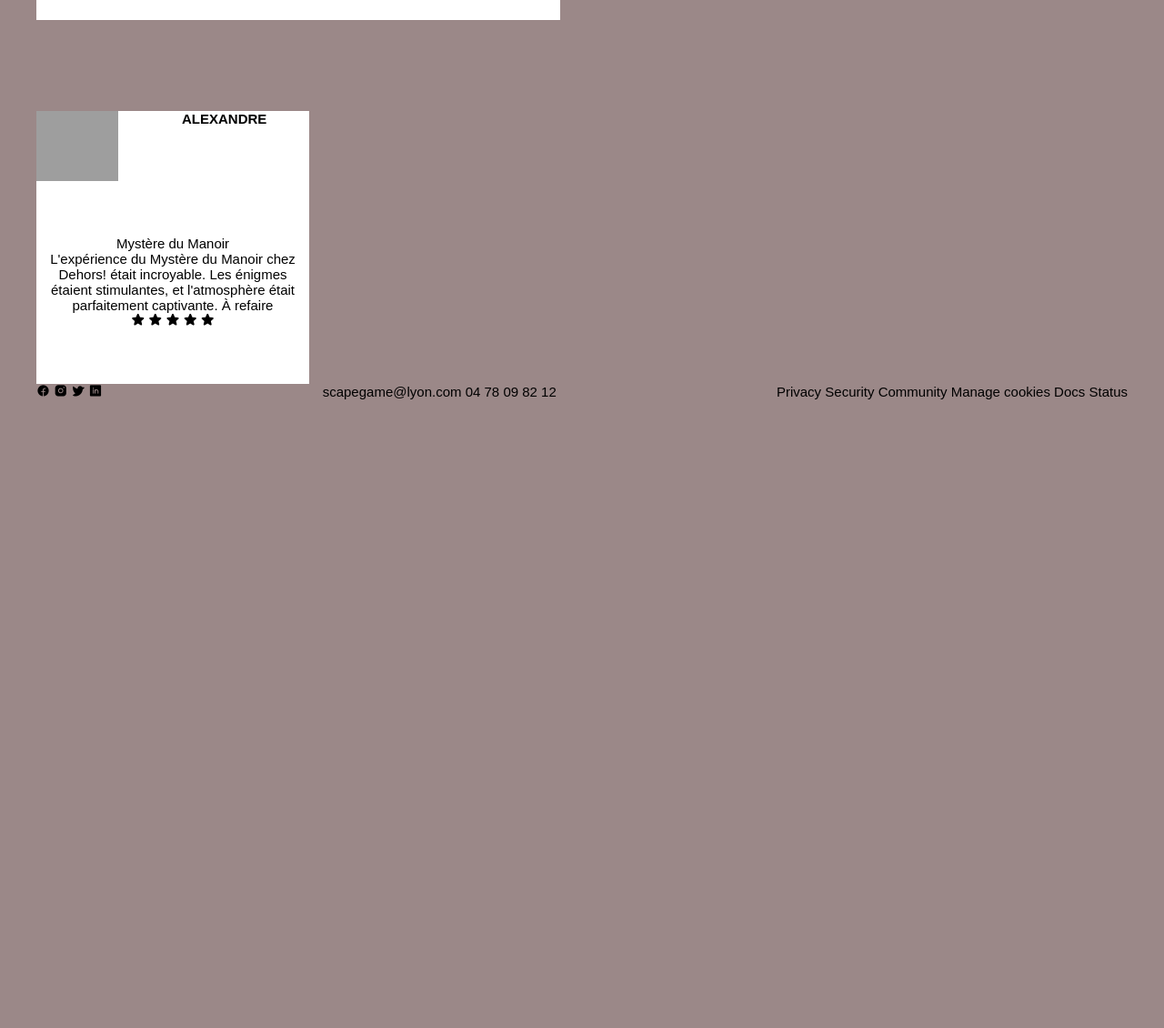
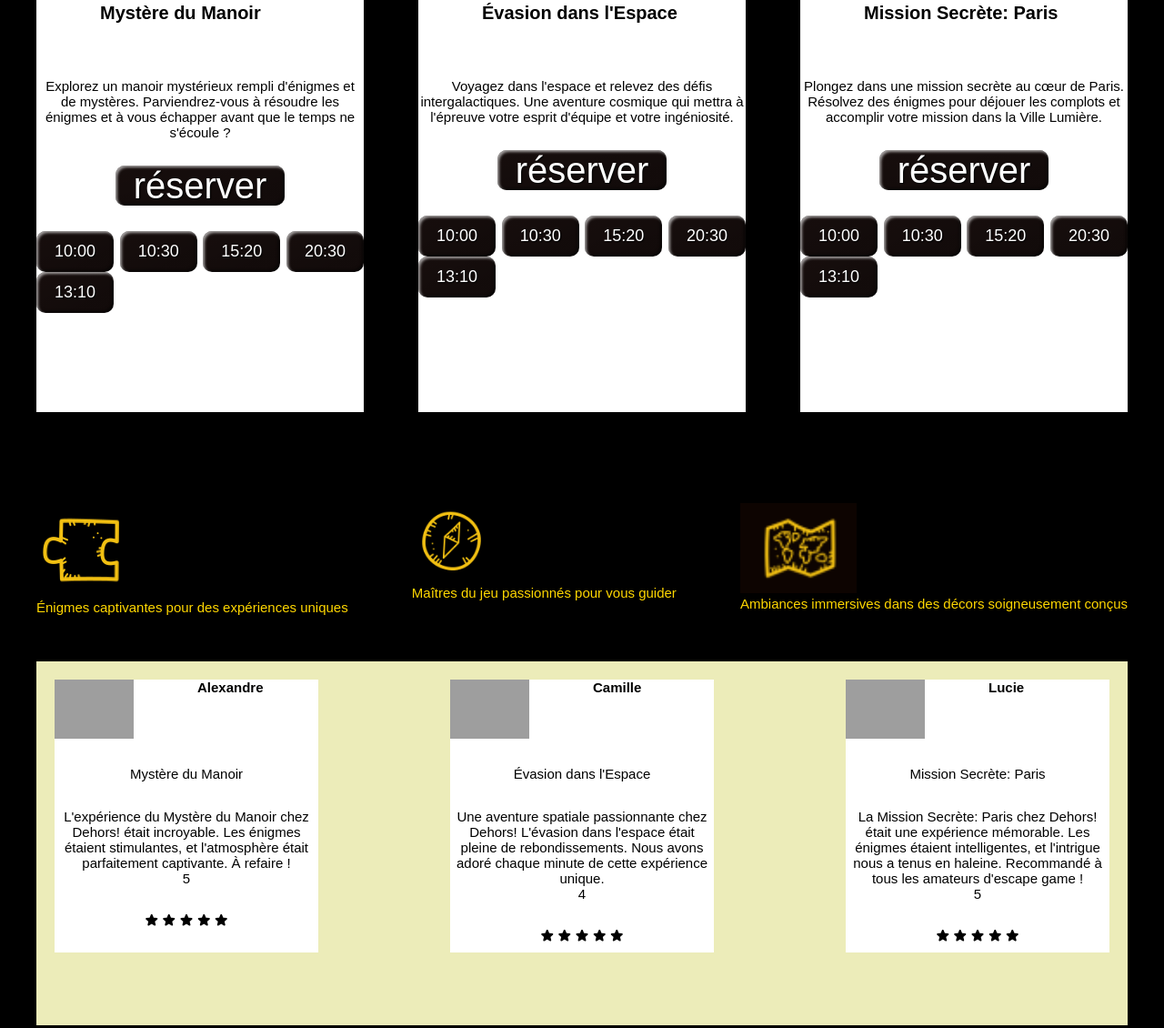
Before and after one commit to hisseinahamat91-web/eval-js, a plain HTML site: page index.html in a window 1280 px wide. Shown: the part 1569-2699 px from the top of the page at 91% size. Before the commit the page ends 2008 px from the top, so only its background shows below. Drawn offline with nearby package versions, Linux system fonts and the light colour scheme; no server answers; grey boxes are pictures that could not be loaded.

Commit message:
comite-final

```diff
--- a/game.json
+++ b/game.json
@@ -11,36 +11,36 @@
     {
       "nom": "Mystère du Manoir",
       "description": "Explorez un manoir mystérieux rempli d'énigmes et de mystères. Parviendrez-vous à résoudre les énigmes et à vous échapper avant que le temps ne s'écoule ?",
-      "image-url": "https://js-dynamic-portfolio-data-makerslab-emlyon-cdweb-8f83155c64a0cc.gitlab.io/images/escape-game/mystere-du-manoir.webp"
+      "imageUrl": "https://js-dynamic-portfolio-data-makerslab-emlyon-cdweb-8f83155c64a0cc.gitlab.io/images/escape-game/mystere-du-manoir.webp"
     },
     {
       "nom": "Évasion dans l'Espace",
       "description": "Voyagez dans l'espace et relevez des défis intergalactiques. Une aventure cosmique qui mettra à l'épreuve votre esprit d'équipe et votre ingéniosité.",
-      "image-url": "https://js-dynamic-portfolio-data-makerslab-emlyon-cdweb-8f83155c64a0cc.gitlab.io/images/escape-game/evasion-dans-l-espace.webp"
+      "imageUrl": "https://js-dynamic-portfolio-data-makerslab-emlyon-cdweb-8f83155c64a0cc.gitlab.io/images/escape-game/evasion-dans-l-espace.webp"
     },
     {
       "nom": "Mission Secrète: Paris",
       "description": "Plongez dans une mission secrète au cœur de Paris. Résolvez des énigmes pour déjouer les complots et accomplir votre mission dans la Ville Lumière.",
-      "image-url": "https://js-dynamic-portfolio-data-makerslab-emlyon-cdweb-8f83155c64a0cc.gitlab.io/images/escape-game/mission-secrete-paris.webp"
+      "imageUrl": "https://js-dynamic-portfolio-data-makerslab-emlyon-cdweb-8f83155c64a0cc.gitlab.io/images/escape-game/mission-secrete-paris.webp"
     }
   ],
   "temoignages": [
     {
-      "img-url": "https://upload.wikimedia.org/wikipedia/commons/thumb/f/f1/Nadar_-_Alexander_Dumas_p%C3%A8re_%281802-1870%29_-_Google_Art_Project_2.jpg/250px-Nadar_-_Alexander_Dumas_p%C3%A8re_%281802-1870%29_-_Google_Art_Project_2.jpg",
+      "imageUrl": "https://encrypted-tbn0.gstatic.com/images?q=tbn:ANd9GcRfBej0aU4KrC8HhZUMjz9oafIXy4VyEdnvig&s",
       "prenom": "Alexandre",
       "typeExperience": "Mystère du Manoir",
       "commentaire": "L'expérience du Mystère du Manoir chez Dehors! était incroyable. Les énigmes étaient stimulantes, et l'atmosphère était parfaitement captivante. À refaire !",
       "note": 5
     },
     {
-      "img-url":"https://www.radiofrance.fr/pikapi/images/28f58208-6840-46f5-9b3a-5ae795cdd29c/1200x680?webp=false",
+      "imageUrl":"https://www.radiofrance.fr/pikapi/images/28f58208-6840-46f5-9b3a-5ae795cdd29c/1200x680?webp=false",
       "prenom": "Camille",
       "typeExperience": "Évasion dans l'Espace",
       "commentaire": "Une aventure spatiale passionnante chez Dehors! L'évasion dans l'espace était pleine de rebondissements. Nous avons adoré chaque minute de cette expérience unique.",
       "note": 4
     },
     {
-      "img-url":"https://helloplanet.tv/wp-content/uploads/2021/04/LucieLucas-ITW_visuel7.jpg",
+      "imageUrl":"https://helloplanet.tv/wp-content/uploads/2021/04/LucieLucas-ITW_visuel7.jpg",
       "prenom": "Lucie",
       "typeExperience": "Mission Secrète: Paris",
       "commentaire": "La Mission Secrète: Paris chez Dehors! était une expérience mémorable. Les énigmes étaient intelligentes, et l'intrigue nous a tenus en haleine. Recommandé à tous les amateurs d'escape game !",
--- a/index.html
+++ b/index.html
@@ -11,13 +11,16 @@
         href="https://cdn.jsdelivr.net/npm/@phosphor-icons/web@2.1.1/src/regular/style.css" />
     <link rel="stylesheet" type="text/css"
         href="https://cdn.jsdelivr.net/npm/@phosphor-icons/web@2.1.1/src/fill/style.css" />
+    <link rel="preconnect" href="https://fonts.googleapis.com">
+    <link rel="preconnect" href="https://fonts.gstatic.com" crossorigin>
+    <link href="https://fonts.googleapis.com/css2?family=Teko:wght@300..700&display=swap" rel="stylesheet">
 </head>
 <header>
-    <nav>
+    <nav >
         <ul class="flex space-between container ">
             <li> <a class="styled" href="">MENU</a></li>
 
-            <a href=""><img class="w-40" src="logo-escape-1.png" alt=""></a>
+            <a href=""><img class="w-30 ml-200" src="image.png" alt=""></a>
 
             <li><a class="styled" href="">réserver</a></li>
 
@@ -27,15 +30,17 @@
 
 
 <body>
-    <main class="">
+    <main>
 
-        <section class="img-banniere mb-10 "><!-- section hero -->
-            <div class="mt">
+        <section class="img-banniere align-center "><!-- section hero -->
+            <div>
 
 
                 <div class="">
-                    <H1 class="texte mb-10 fz-30">Dehors! - Escape Game Paris</H1>
-                    <p class="texte mb-10 fz-30">Découvrez l'aventure ultime avec Dehors!, votre destination d'escape game à Paris
+                    <H1 class="texte mb-60  teko-uniquifier">Dehors! - Escape Game Paris</H1>
+                    <p class="texte mb-60 roboto-uniquifier font-size">Découvrez l'aventure ultime avec Dehors!, votre
+                        destination d'escape
+                        game à Paris
                     </p>
                     <a class="styled" href="">Réservez votre aventure</a>
                 </div>
@@ -50,54 +55,73 @@
 
         </section>
 
-        <section class="container pb-100"> <!-- game -->
-            <div class="card "><!-- div prencipal -->
-                <div class="mb-10">
-                    <div class="flex"><!-- div-img -->
 
-                        <img class="w-40"
-                            src="https://js-dynamic-portfolio-data-makerslab-emlyon-cdweb-8f83155c64a0cc.gitlab.io/images/escape-game/mystere-du-manoir.webp"
-                            alt="">
-                        <h2 class="pl-70 fz-20">Mystère du Manoir</h2>
+        <!-- SECTION DES ACTIVITES -->
+        <section id="sectionActivites" class="container pb-100 flex space-between mt-300"> <!-- game -->
 
-                    </div>
+        </section>
+
+        <section id="sectionavantage">
+
+            <div class="flex  space-between container texte-align bg-black">
+
+
+
+                <div> <!-- valeur ajouter 1 -->
+                    <img class="w-30" src="image copy.png" alt="">
+                    <p class="bg-gold">Énigmes captivantes pour des expériences uniques</p>
+
                 </div>
-                <p class="fz-10">Explorez un manoir mystérieux rempli d'énigmes et de mystères. Parviendrez-vous à
-                    résoudre les
-                    énigmes et à vous échapper avant que le temps ne s'écoule ?
-                </p>
 
-                <a class="styled mb-10 " href="">réserver</a>
+                <div>
+                    <img class="w-30" src="image copy 2.png" alt="">
+                    <p class="bg-gold">Maîtres du jeu passionnés pour vous guider</p>
 
-                <div class="flex space-between "><!-- div horaire -->
-                    <a class="styled-horaire" href="">10:00</a>
-                    <a class="styled-horaire" href="">10:30</a>
-                    <a class="styled-horaire" href="">15:20</a>
-                    <a class="styled-horaire" href="">20:30</a>
-                    <a class="styled-horaire" href="">13:10</a>
-
+                </div>
+                <div>
+                    <img class="w-30" src="Capture d'écran 2025-12-17 152330.png" alt="">
+                    <p class="bg-gold">Ambiances immersives dans des décors soigneusement conçus</p>
 
                 </div>
 
             </div>
+
+
+
+
+
         </section>
-        <section class="container"><!-- temoignage -->
 
-            <div class="pb-100 mb card-temoignage">
-                <div class="flex mb-10">
-                    <img class="w-30"
+
+        <section id="sectiontemoignages" class="container flex space-between bg-bege"><!-- temoignage
+
+            <div class="pb-100 mb-60 card-temoignage flex space-arounde w-30 ">
+
+
+
+                <div class="flex mb-60 ">
+
+
+
+                    <img class="w-20"
                         src="https://upload.wikimedia.org/wikipedia/commons/thumb/f/f1/Nadar_-_Alexander_Dumas_p%C3%A8re_%281802-1870%29_-_Google_Art_Project_2.jpg/250px-Nadar_-_Alexander_Dumas_p%C3%A8re_%281802-1870%29_-_Google_Art_Project_2.jpg"
                         alt="">
-                    <h4 class="pl-70 mb-10">ALEXANDRE</h4>
+
+                    <h4 class="pl-70 mb-60">ALEXANDRE</h4>
 
                 </div>
-                <DIV class="">
+
+
+
+                <div >
                     <p>Mystère du Manoir</p>
-                    <p>L'expérience du Mystère du Manoir chez Dehors! était incroyable. Les énigmes étaient stimulantes,
+                    <p>L'expérience du Mystère du Manoir chez Dehors! était incroyable. Les énigmes étaient
+                        stimulantes,
                         et
                         l'atmosphère était parfaitement captivante. À refaire</p>
-                </DIV>
-                <div class="mb-10"><!-- div etoile -->
+                    <p>5</p>
+                </div>
+                <div class="mb-60">
                     <i class="ph-fill ph-star"></i>
                     <i class="ph-fill ph-star"></i>
                     <i class="ph-fill ph-star"></i>
@@ -108,44 +132,29 @@
 
 
             </div>
-
+-->
 
         </section>
 
 
     </main>
 
-    <footer>
+    <footer class="pb-100 pt ">
 
-        <div class="container flex space-between"> <!-- div pour les tois autre div -->
+        <div class="container flex space-between "> <!-- div pour les tois autre div -->
             <div><!-- div1 -->
 
-                <a href=""><i class="ph-fill ph-facebook-logo"></i></a>
-                <a href=""><i class="ph-fill ph-instagram-logo"></i></a>
-                <a href=""><i class="ph-fill ph-twitter-logo"></i></a>
-                <a href=""><i class="ph-fill ph-linkedin-logo"></i></a>
+                <h4 class="bg-gold mb-30">Horaires d’ouverture </h4>
+                <p class="bg-gold mb-30">du mardi au jeudi : de 10h à 12h30 et de 13h30 à 21h</p>
+                <p class="bg-gold">le vendredi et le samedi : de 10h à 23 h non stop ! </p>
             </div>
-            <div><!-- div contacte -->
-                <a href="">scapegame@lyon.com</a>
-                <a href="">04 78 09 82 12</a>
-            </div>
-
-
 
             <div>
 
-                <a href="">Privacy</a>
 
-                <a href="">Security</a>
-
-                <a href="">Community</a>
-
-                <a href="">Manage cookies</a>
-
-                <a href="">Docs</a>
-
-                <a href="">Status</a>
-
+                <h4 class="bg-gold mb-30">Dehors! Escape Game Paris</h4>
+                <a class="bg-gold" href="">scapegame@lyon.com</a>
+                <a class="bg-gold" href="">04 78 09 82 12</a>
 
             </div>
 
--- a/script.js
+++ b/script.js
@@ -1,5 +1,165 @@
-fetch("escape-game.json")
+fetch("game.json")
     .then(rep => rep.json())
-    .then()
+    .then(game => {
 
-console.log(game.json)
+        // ici j'ai accces a data, ma donnée
+        console.log(game)
+        //afficherpartie(game)
+
+        console.log(game.nomCommercial)
+        console.log(game.avantagesClients)
+
+
+        afficherMissions(game)
+        afficheravantage(game)
+        affichertemoignages(game)
+    })
+
+
+// les cartes des missions
+//role : afficher les cartes des missions dans mon html
+//parametre : données
+//return : rien car elel affiche
+
+function afficherMissions(donnee) {
+
+    //chercher les activites 1 par 1
+    donnee.activites.forEach(activite => {
+
+        let nom = activite.nom
+        let image = activite.imageUrl
+        let description = activite.description
+
+        console.log(nom, description, image)
+
+        //créer une carte avec l'activités récupérer
+
+        document.getElementById("sectionActivites").innerHTML +=
+
+            `
+            <div  class="card-activite "><!-- div carte -->
+                <div class="mb-10">
+                    <div class="flex space-arounde"><!-- div-img -->
+
+                        <img class="w-100 mb-30"
+                            src="${image}"
+                            alt="">
+                        <h2 class="pl-70 mb-60 fz-20">${nom}</h2>
+
+                    </div>
+                </div>
+                <p class="fz-10">${description}
+                </p>
+
+                <a class="styled mb-10 " href="">réserver</a>
+
+                <div class="flex space-between "><!-- div horaire -->
+                    <a class="styled-horaire" href="">10:00</a>
+                    <a class="styled-horaire" href="">10:30</a>
+                    <a class="styled-horaire" href="">15:20</a>
+                    <a class="styled-horaire" href="">20:30</a>
+                    <a class="styled-horaire" href="">13:10</a>
+
+
+                </div>
+
+            </div>
+
+    `
+    });
+
+
+
+
+    //envoi dans la sectionActivites
+}
+
+
+
+
+//les cartes des avantages
+//role:afficher les cartes des avantages dans mon html
+//return:rien car elle affiche
+function afficheravantage(donnee) {
+
+    donnee.avantagesClients.forEach(avantage => {
+
+
+        document.getElementById("sectionavantage").innerHTML +=
+
+            `
+
+
+      <div class=" mb-10">
+                    <p> ${avantage} </p>
+
+
+
+                </div>
+
+
+      `
+
+
+    });
+
+
+
+
+}
+
+//le cartes de temoignage
+
+function affichertemoignages(donnee) {
+
+    //chercher les activites 1 par 1
+    donnee.temoignages.forEach(temoignage => {
+
+        let imageUrl = temoignage.imageUrl
+        let prenom = temoignage.prenom
+        let typeExperience = temoignage.typeExperience
+       let commentaire = temoignage.commentaire
+       let note = temoignage.note
+        console.log(imageUrl, prenom, typeExperience)
+
+        //créer une carte avec l'activités récupérer
+
+
+     document.getElementById("sectiontemoignages").innerHTML += `
+
+
+
+    <div id="section1" class="pb-100 mb-60  card-temoignage">
+                    <div class="flex mb-30">
+                        <img class="w-30 " src="${imageUrl}"/>
+
+                        <h4 class="pl-70 ">${prenom}</h4>
+
+                    </div>
+                    <div >
+                        <p class="mb-30">
+                            ${typeExperience}</p>
+
+                        <p >${commentaire}</p>
+                        <p class="mb-30">${note}
+                    </div>
+                    <div class="mb-10"><!-- div etoile -->
+                        <i class="ph-fill ph-star"></i>
+                        <i class="ph-fill ph-star"></i>
+                        <i class="ph-fill ph-star"></i>
+                        <i class="ph-fill ph-star"></i>
+                        <i class="ph-fill ph-star"></i>
+
+                    </div>
+
+
+                </div>
+
+
+
+
+    `
+});
+
+
+}
--- a/style.css
+++ b/style.css
@@ -12,33 +12,43 @@
 }
 
 body{
-    background-color: rgb(155, 136, 136);
+    background-color: black;
 }
 
 
 
-.texte{
-    color: white
+
+/* ------------------------------
+          footer
+------------------------------*/
+
+
+
+.bg-gold{
+    color: gold;
 }
 
 
-.bg-red {
-    background-color: red;
+
+
+
+
+/* ------------------------------
+   section hero
+------------------------------*/
+
+.teko-uniquifier{
+  font-family: "Teko", sans-serif;
+  font-size: 30px;
 }
 
-.bg-orange{
-    color: orange;
+
+
+.roboto-uniquifier {
+  font-family: "Roboto", sans-serif;
+  font-size: 30px;
 }
 
-.bg-orange1{
-background: #fd8d5d;
-padding: 20px;
-}
-
-.bg-reserver{
-width: 30px;
-    background-color: rgb(114, 9, 9);
-}
 
 
 
@@ -53,9 +63,8 @@ width: 30px;
 
 
 
-
 .img-banniere{
-    background-image: url("cape\ game\ banniere.jpg");
+    background-image: url("banniere.jpg");
     background-repeat: no-repeat;
     background-size: cover;
     background-position: center;
@@ -64,12 +73,16 @@ width: 30px;
 
 }
 
+.texte{
+    color: white
+}
 
 
 
 
-
-
+/* ------------------------------
+           header
+------------------------------*/
 
 .styled {
   border: 0;
@@ -102,19 +115,47 @@ width: 30px;
     inset 2px 2px 3px rgb(0 0 0 / 0.6);
 }
 
+
+
+
+
+
+/* ------------------------------
+   section activité
+------------------------------*/
+
+
 .card {
     background-color: white;
     text-align: center;
 
- width: 48%;
+ width: 30%;
 
 height: 600px;
 }
 
 
-.card-temoignage {
+
+/* ------------------------------
+   carte avantage
+------------------------------*/
 
 
+
+.card-avantage{
+    background-color: white;
+    text-align: center;
+    width: 40%;
+    height: 100px;
+}
+
+
+/* ------------------------------
+   carte temoignage
+------------------------------*/
+
+
+.card-temoignage {
 background-color: white;
     text-align: center;
 
@@ -122,10 +163,36 @@ background-color: white;
 
 height: 300px;
 
+}
+
+
+.bg-bege{
+background: rgb(236, 236, 185);
+padding: 20px;
+}
 
 
 
+
+
+
+
+/* ------------------------------
+   carte activité
+------------------------------*/
+.card-activite{
+    background-color: white;
+    text-align: center;
+
+ width: 30%;
+
+height: 750px;
 }
+
+
+/* ------------------------------
+   section activite et header
+------------------------------*/
 
 
 
@@ -319,12 +386,18 @@ a {
     margin-top: 20px
 }
 
-.mb-10{
+.mb-60{
     margin-bottom: 60px;
 }
 
 
-.ml{
+.mb-30{
+    margin-bottom: 30px;
+}
+
+
+
+.ml-200{
     margin-left: 200px;
 }
 
@@ -332,6 +405,17 @@ a {
 
 .pl-70 {
     padding-left: 70px;
+}
+
+
+.pr-70{
+    padding-right: 70px;
+}
+
+
+
+.pt{
+    padding-top: 100px;
 }
 
 .pb-100 {
@@ -345,6 +429,6 @@ a {
     padding-bottom: 8px;
 }
 
-.mt-50{
-    margin-top: 50px;
+.mt-300{
+    margin-top: 300px;
 }
```
Also changed, not shown: brouillon.html (added, +29 -0 lines), Capture d'écran 2025-12-17 152330.png (added), banniere.jpg (added), cape game banniere.jpg (deleted), image copy 2.png (added), image copy.png (added), image.png (added), logo-escape-1.png (deleted), 1 other file.
